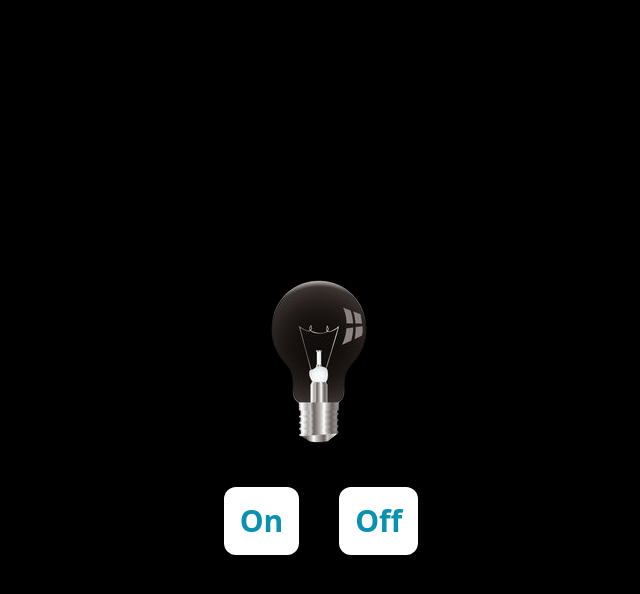
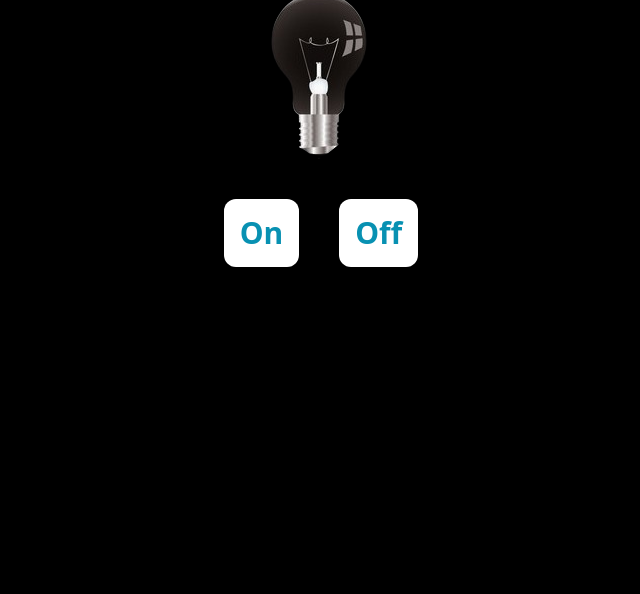
Before and after one commit to daniyalniaztanoli/Bulb, a plain HTML site: page index.html in a window 1280 px wide. Shown: the whole page, without its empty margins (319-959 px from the left). Drawn offline with nearby package versions, Linux system fonts and the light colour scheme.

Commit message:
Update index.html

```diff
--- a/index.html
+++ b/index.html
@@ -12,7 +12,7 @@
     }
 </style>
 <body>
-    <section class="flex justify-center items-center h-screen">
+    <section class="flex justify-center items-center h-56">
         <div class=" p-4 rounded-2xl items-center max-w-md w-full">
             <img id="img" src="Images/off.png" class="mx-auto" alt="Switch Image">
             <div class="flex justify-center space-x-10">
```
